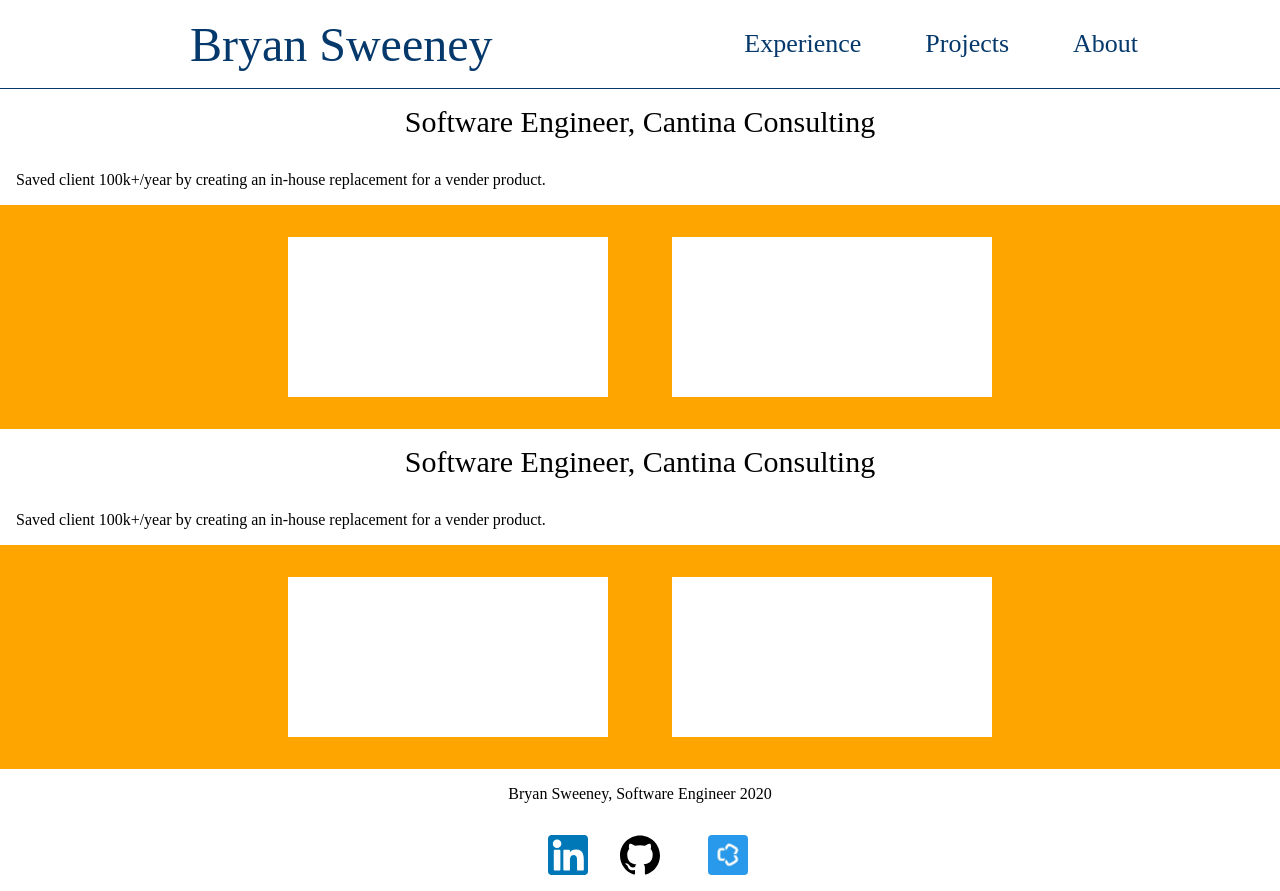
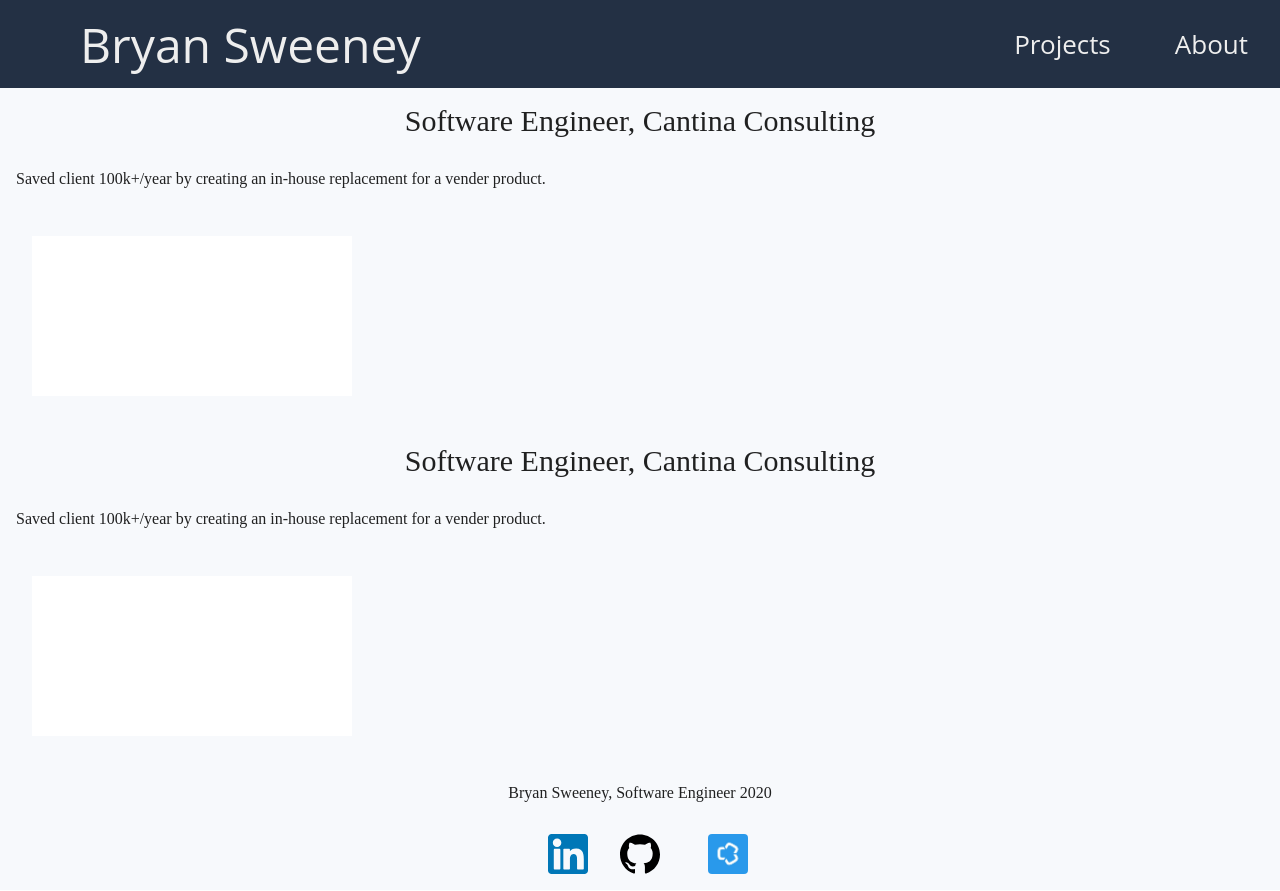
Before and after one commit to btsween/personal-site, a React (Create React App) app: page / in a window 1280 px wide. Built offline with nearby package versions, Linux system fonts and the light colour scheme.

Commit message:
set-up: color scheme, fonts, framing cards

```diff
--- a/src/App.css
+++ b/src/App.css
@@ -2,5 +2,7 @@
   display: flex;
   flex-direction: column;
   width: 100vw;
-  /* background-color: #5cdb95; */
+  background-color: rgb(247, 249, 252);
+  color: rgba(0, 0, 0, 0.87);
+  font-family: "Open Sans, sans-serif";
 }
--- a/src/components/contentCard/ContentCard.js
+++ b/src/components/contentCard/ContentCard.js
@@ -4,18 +4,6 @@ import styled from "styled-components";
 const CardWrapper = styled.div`
   display: flex;
   flex-direction: column;
-`;
-
-const CardWrapperBlue = styled(CardWrapper)`
-  background-color: {"#ffffff"};
-`;
-
-const CardWrapperOrange = styled(CardWrapper)`
-  background-color: orange;
-`;
-
-const CardWrapperGreen = styled(CardWrapper)`
-  background-color: green;
 `;
 
 const CardHeader = styled.div`
@@ -55,7 +43,6 @@ const BodyText = styled.div``;
 
 const BottomWrapper = styled.div`
   display: flex;
-  background-color: orange;
   justify-content: center;
 `;
 
@@ -82,12 +69,7 @@ function ContentCard() {
           vender product.
         </BodyText>
       </CardBody>
-      <BottomWrapper>
-        <InnerContainer>
-        </InnerContainer>
-        <InnerContainer>
-        </InnerContainer>
-      </BottomWrapper>
+      <InnerContainer></InnerContainer>
     </CardWrapper>
   );
 }
--- a/src/components/navigation/TopNavigation.js
+++ b/src/components/navigation/TopNavigation.js
@@ -5,9 +5,10 @@ const TopNavWrapper = styled.div`
   display: flex;
   min-height: 5.5rem;
   width: 100%;
-  justify-content: space-around;
-  color: #05386b;
-  border-bottom: solid 1px #05386b;
+  justify-content: space-between;
+  font-family: Open Sans, sans-serif;
+  color: rgb(238, 238, 238);
+  background-color: rgb(35, 48, 68);
 `;
 
 const HeaderLeft = styled.div`
@@ -34,7 +35,6 @@ function TopNavigation() {
     <TopNavWrapper>
       <HeaderLeft>Bryan Sweeney</HeaderLeft>
       <HeaderRight>
-        <HeaderTab>Experience</HeaderTab>
         <HeaderTab>Projects</HeaderTab>
         <HeaderTab>About</HeaderTab>
       </HeaderRight>
```
